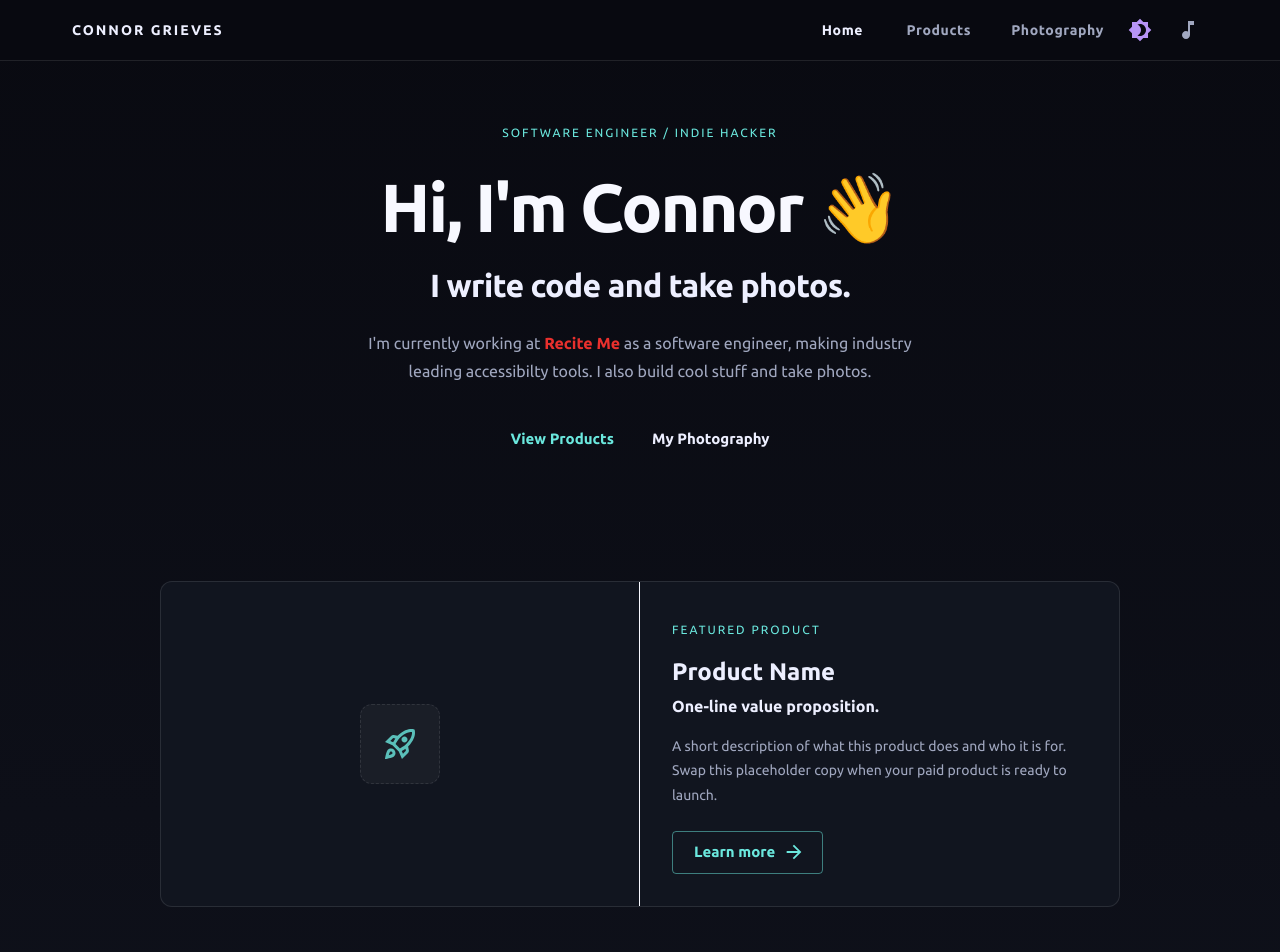
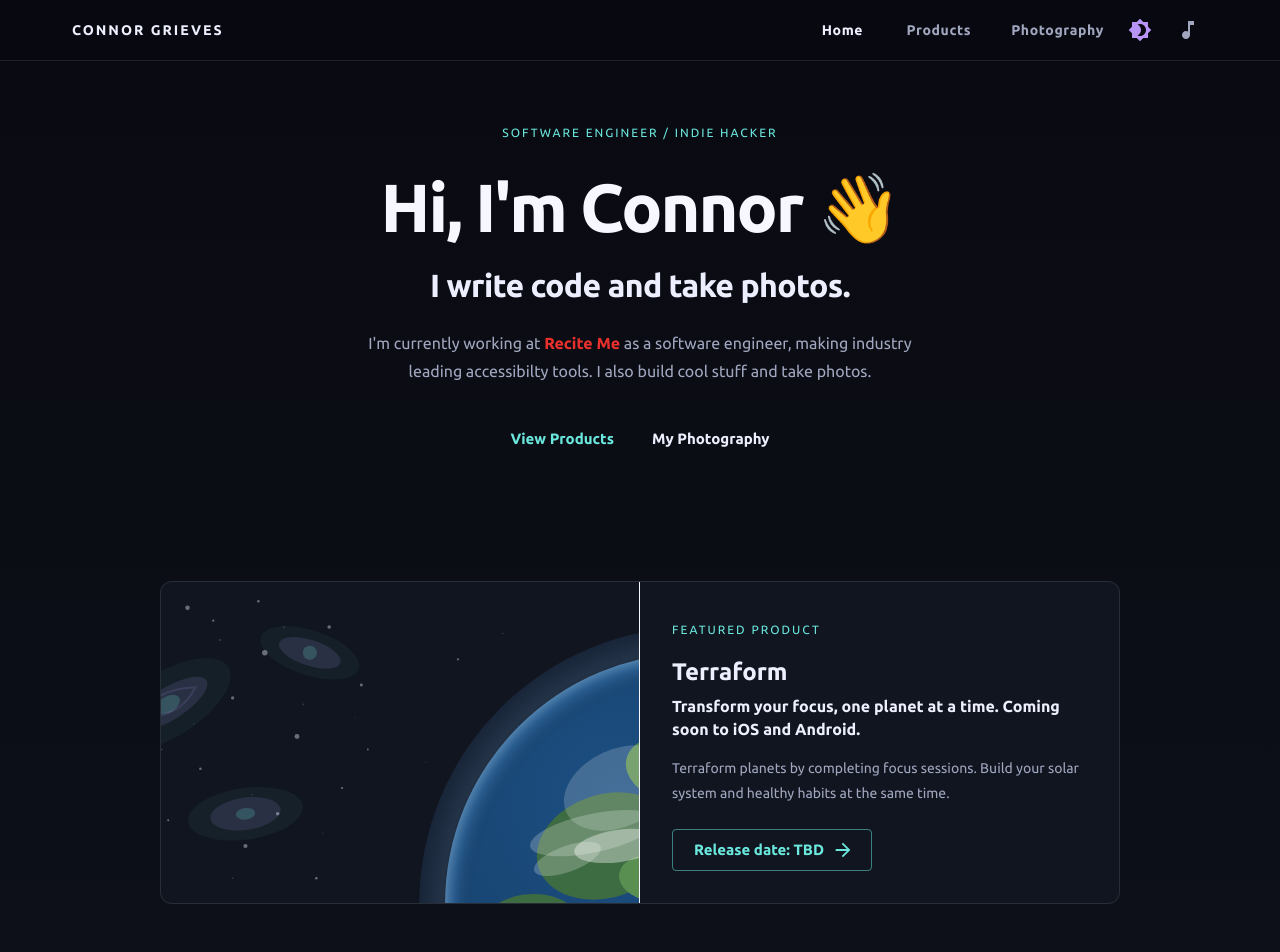
Before and after one commit to con-grieves/Portfolio, a React (Vite) app: page / in a window 1280 px wide. Shown: the top 952 px of the page. Built offline with nearby package versions, Linux system fonts and the light colour scheme.

Commit message:
Updated featured product card to feature Terraform

```diff
--- /dev/null
+++ b/src/components/FeaturedPlanet.jsx
@@ -0,0 +1,144 @@
+import { Box, useTheme } from '@mui/material';
+
+/**
+ * Minimal cartoon planet tucked into the bottom-right —
+ * left half of the frame is open space with stars and distant galaxies.
+ */
+export function FeaturedPlanet() {
+  const theme = useTheme();
+  const isDark = theme.palette.mode === 'dark';
+
+  const ocean = isDark ? '#1c4f82' : '#2a6cb0';
+  const oceanDeep = isDark ? '#153d66' : '#1f5690';
+  const land = isDark ? '#3d6b42' : '#4a8548';
+  const landLight = isDark ? '#5a8f52' : '#6ba85e';
+  const cloud = isDark ? 'rgba(255, 255, 255, 0.38)' : 'rgba(255, 255, 255, 0.55)';
+  const cloudSoft = isDark ? 'rgba(255, 255, 255, 0.22)' : 'rgba(255, 255, 255, 0.35)';
+  const highlight = isDark ? 'rgba(255, 255, 255, 0.18)' : 'rgba(255, 255, 255, 0.28)';
+  const atmosphereInner = isDark ? 'rgba(120, 190, 255, 0.35)' : 'rgba(100, 170, 240, 0.4)';
+  const atmosphereOuter = isDark ? 'rgba(80, 160, 255, 0.18)' : 'rgba(90, 170, 245, 0.22)';
+  const atmosphereRim = isDark ? 'rgba(170, 220, 255, 0.55)' : 'rgba(140, 200, 255, 0.5)';
+  const star = isDark ? 'rgba(237, 239, 255, 0.4)' : 'rgba(18, 24, 43, 0.22)';
+  const starDim = isDark ? 'rgba(237, 239, 255, 0.18)' : 'rgba(18, 24, 43, 0.12)';
+  const galaxyCore = isDark ? 'rgba(107, 232, 222, 0.22)' : 'rgba(13, 143, 134, 0.18)';
+  const galaxyArm = isDark ? 'rgba(180, 160, 255, 0.14)' : 'rgba(80, 60, 140, 0.1)';
+  const galaxyHaze = isDark ? 'rgba(107, 232, 222, 0.06)' : 'rgba(13, 143, 134, 0.05)';
+
+  const stars = [
+    [12, 18, 1.0], [34, 8, 0.7], [58, 22, 0.85], [78, 14, 0.55],
+    [22, 42, 0.65], [48, 36, 0.5], [68, 48, 0.75], [88, 32, 0.45],
+    [8, 62, 0.6], [38, 58, 0.4], [62, 72, 0.55], [82, 64, 0.35],
+    [18, 88, 0.5], [52, 82, 0.65], [74, 92, 0.4], [42, 12, 0.35],
+    [6, 34, 0.3], [90, 52, 0.28], [28, 74, 0.32], [56, 6, 0.38],
+    [118, 24, 0.35], [142, 48, 0.28], [128, 72, 0.25],
+  ];
+
+  const dimStars = [
+    [16, 28, 0.35], [44, 18, 0.3], [70, 38, 0.28], [26, 52, 0.25],
+    [54, 66, 0.22], [76, 78, 0.2], [10, 78, 0.24], [64, 14, 0.26],
+    [36, 44, 0.2], [86, 42, 0.18], [48, 92, 0.22], [20, 96, 0.2],
+    [132, 16, 0.2], [108, 56, 0.18], [156, 36, 0.16],
+  ];
+
+  return (
+    <Box
+      component="svg"
+      viewBox="0 0 200 100"
+      preserveAspectRatio="xMidYMid slice"
+      aria-hidden
+      sx={{
+        position: 'absolute',
+        inset: 0,
+        width: '100%',
+        height: '100%',
+        display: 'block',
+      }}
+    >
+      <defs>
+        <clipPath id="featured-planet-frame">
+          <rect x="0" y="0" width="200" height="100" />
+        </clipPath>
+        <radialGradient id="featured-planet-ocean" cx="35%" cy="30%" r="70%">
+          <stop offset="0%" stopColor={ocean} />
+          <stop offset="100%" stopColor={oceanDeep} />
+        </radialGradient>
+        <radialGradient id="featured-planet-atmo-halo" cx="50%" cy="50%" r="50%">
+          <stop offset="78%" stopColor={atmosphereOuter} stopOpacity="0" />
+          <stop offset="92%" stopColor={atmosphereInner} stopOpacity="0.5" />
+          <stop offset="100%" stopColor={atmosphereOuter} stopOpacity="0.65" />
+        </radialGradient>
+        <radialGradient id="featured-planet-atmo-limb" cx="50%" cy="50%" r="50%">
+          <stop offset="88%" stopColor="transparent" />
+          <stop offset="96%" stopColor={atmosphereInner} stopOpacity="0.45" />
+          <stop offset="100%" stopColor={atmosphereRim} stopOpacity="0.7" />
+        </radialGradient>
+      </defs>
+
+      <g opacity={isDark ? 0.9 : 0.85}>
+        <ellipse cx="28" cy="38" rx="22" ry="10" fill={galaxyHaze} transform="rotate(-32 28 38)" />
+        <ellipse cx="28" cy="38" rx="14" ry="5" fill={galaxyArm} transform="rotate(-32 28 38)" />
+        <ellipse cx="28" cy="38" rx="4" ry="2.5" fill={galaxyCore} transform="rotate(-32 28 38)" />
+        <path
+          d="M 18 36 Q 28 32 38 38 Q 28 44 18 36"
+          fill="none"
+          stroke={galaxyArm}
+          strokeWidth="0.6"
+          transform="rotate(-32 28 38)"
+        />
+
+        <ellipse cx="72" cy="22" rx="16" ry="7" fill={galaxyHaze} transform="rotate(18 72 22)" />
+        <ellipse cx="72" cy="22" rx="10" ry="4" fill={galaxyArm} transform="rotate(18 72 22)" />
+        <circle cx="72" cy="22" r="2.2" fill={galaxyCore} />
+
+        <ellipse cx="52" cy="72" rx="18" ry="8" fill={galaxyHaze} transform="rotate(-8 52 72)" />
+        <ellipse cx="52" cy="72" rx="11" ry="5" fill={galaxyArm} transform="rotate(-8 52 72)" />
+        <ellipse cx="52" cy="72" rx="3" ry="1.8" fill={galaxyCore} transform="rotate(-8 52 72)" />
+      </g>
+
+      {dimStars.map(([cx, cy, r]) => (
+        <circle key={`dim-${cx}-${cy}`} cx={cx} cy={cy} r={r} fill={starDim} />
+      ))}
+      {stars.map(([cx, cy, r]) => (
+        <circle key={`star-${cx}-${cy}`} cx={cx} cy={cy} r={r} fill={star} />
+      ))}
+
+      <g clipPath="url(#featured-planet-frame)">
+        <g transform="translate(192 100)">
+          <g>
+            <animateTransform
+              attributeName="transform"
+              type="rotate"
+              from="0"
+              to="360"
+              dur="28s"
+              repeatCount="indefinite"
+            />
+
+            {/* Outer atmosphere glow */}
+            <circle cx="0" cy="0" r="86" fill="url(#featured-planet-atmo-halo)" />
+
+            {/* Planet body */}
+            <circle cx="0" cy="0" r="78" fill="url(#featured-planet-ocean)" />
+
+            {/* Continents */}
+            <ellipse cx="-28" cy="-18" rx="22" ry="16" fill={land} transform="rotate(-18 -28 -18)" />
+            <ellipse cx="-8" cy="-42" rx="14" ry="10" fill={landLight} transform="rotate(12 -8 -42)" />
+            <ellipse cx="48" cy="-12" rx="12" ry="9" fill={landLight} transform="rotate(24 48 -12)" />
+            <ellipse cx="-52" cy="8" rx="16" ry="11" fill={land} transform="rotate(-8 -52 8)" />
+            <ellipse cx="-14" cy="-8" rx="10" ry="7" fill={landLight} transform="rotate(8 -14 -8)" />
+
+            {/* Clouds */}
+            <ellipse cx="-32" cy="-22" rx="20" ry="6" fill={cloudSoft} transform="rotate(-12 -32 -22)" />
+            <ellipse cx="-24" cy="-18" rx="14" ry="5" fill={cloud} transform="rotate(-8 -24 -18)" />
+            <ellipse cx="-40" cy="-14" rx="11" ry="4" fill={cloudSoft} transform="rotate(-20 -40 -14)" />
+            <ellipse cx="12" cy="-38" rx="16" ry="5" fill={cloudSoft} transform="rotate(6 12 -38)" />
+
+            {/* Limb atmosphere + daylight highlight */}
+            <circle cx="0" cy="0" r="78" fill="url(#featured-planet-atmo-limb)" />
+            <ellipse cx="-24" cy="-36" rx="18" ry="12" fill={highlight} transform="rotate(-25 -24 -36)" />
+          </g>
+        </g>
+      </g>
+    </Box>
+  );
+}
--- a/src/components/FeaturedProduct.jsx
+++ b/src/components/FeaturedProduct.jsx
@@ -1,5 +1,6 @@
 import { Box, Button, Grid, Typography } from '@mui/material';
-import { ArrowForward, RocketLaunchOutlined } from '@mui/icons-material';
+import { ArrowForward } from '@mui/icons-material';
+import { FeaturedPlanet } from './FeaturedPlanet.jsx';
 
 export function FeaturedProduct({
   overline,
@@ -39,12 +40,11 @@ export function FeaturedProduct({
         <Grid item xs={12} md={6}>
           <Box
             sx={{
+              position: 'relative',
+              overflow: 'hidden',
               aspectRatio: { xs: '16 / 10', md: 'auto' },
               minHeight: { md: 320 },
               height: { md: '100%' },
-              display: 'flex',
-              alignItems: 'center',
-              justifyContent: 'center',
               bgcolor: (t) =>
                 t.palette.mode === 'dark'
                   ? 'linear-gradient(135deg, rgba(107, 232, 222, 0.08) 0%, rgba(17, 21, 31, 0.6) 100%)'
@@ -66,22 +66,7 @@ export function FeaturedProduct({
                 }}
               />
             ) : (
-              <Box
-                sx={{
-                  display: 'flex',
-                  alignItems: 'center',
-                  justifyContent: 'center',
-                  width: 80,
-                  height: 80,
-                  borderRadius: 3,
-                  border: '1px dashed',
-                  borderColor: 'divider',
-                  bgcolor: (t) =>
-                    t.palette.mode === 'dark' ? 'rgba(255, 255, 255, 0.04)' : 'rgba(15, 24, 43, 0.04)',
-                }}
-              >
-                <RocketLaunchOutlined sx={{ fontSize: 36, color: 'secondary.main', opacity: 0.8 }} />
-              </Box>
+              <FeaturedPlanet />
             )}
           </Box>
         </Grid>
--- a/src/data.js
+++ b/src/data.js
@@ -2,11 +2,11 @@ export const instagramUrl = 'https://www.instagram.com/congrieves/';
 
 export const featuredProduct = {
   overline: 'Featured product',
-  title: 'Product Name',
-  tagline: 'One-line value proposition.',
+  title: 'Terraform',
+  tagline: 'Transform your focus, one planet at a time. Coming soon to iOS and Android.',
   description:
-    'A short description of what this product does and who it is for. Swap this placeholder copy when your paid product is ready to launch.',
-  ctaLabel: 'Learn more',
+    'Terraform planets by completing focus sessions. Build your solar system and healthy habits at the same time.',
+  ctaLabel: 'Release date: TBD',
   ctaUrl: '#',
   image: null,
 };
```
